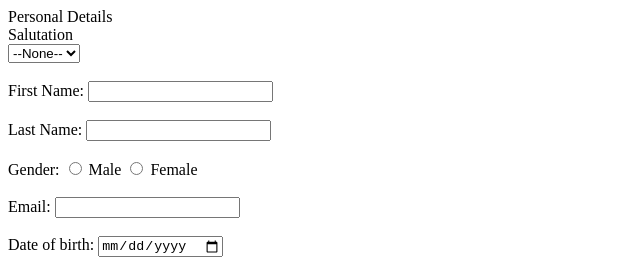
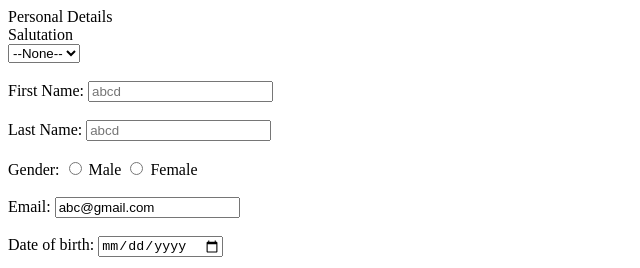
Before and after one commit to raushanraj13/Personal-Detail-Form, a plain HTML site: page index.html in a window 1280 px wide. Shown: the top 268 px of the page, without its empty margins (0-640 px from the left). Drawn offline with Linux system fonts and the light colour scheme.

Commit message:
completed a/c to assignmnet

```diff
--- a/index.html
+++ b/index.html
@@ -18,10 +18,10 @@
         </label>
         <br><br>
         <label for="firstname">First Name: </label>
-        <input type="text" name="firstname" id="firstname">
+        <input type="text"  id="firstname" placeholder="abcd">
         <br><br>
         <label for="lastname">Last Name: </label>
-        <input type="text" name="lastname" id="lastname">
+        <input type="text"  id="lastname" placeholder="abcd">
         <br><br>
         <label for="gender">Gender:</label>
         <input type="radio" name="gender" id="gender">
@@ -30,7 +30,7 @@
         <label for="female">Female</label>
         <br><br>
         <label for="email">Email:</label>
-        <input type="email" id="email" name="email">
+        <input type="email" id="email" name="email" value="abc@gmail.com">
         <br><br>
         <label for="dateofbirth">Date of birth:</label>
         <input type="date" name="date" id="dateofbirth">
```
